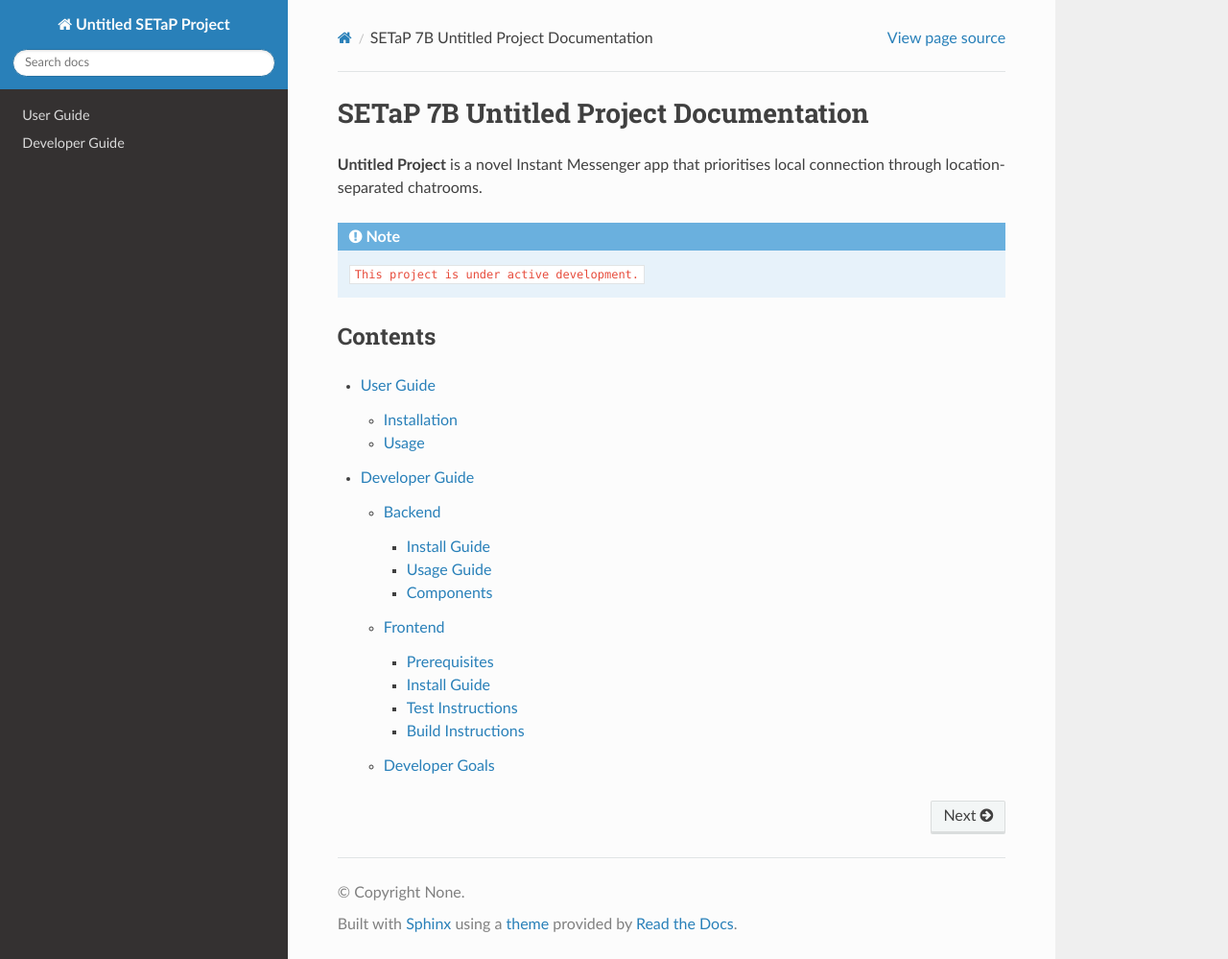
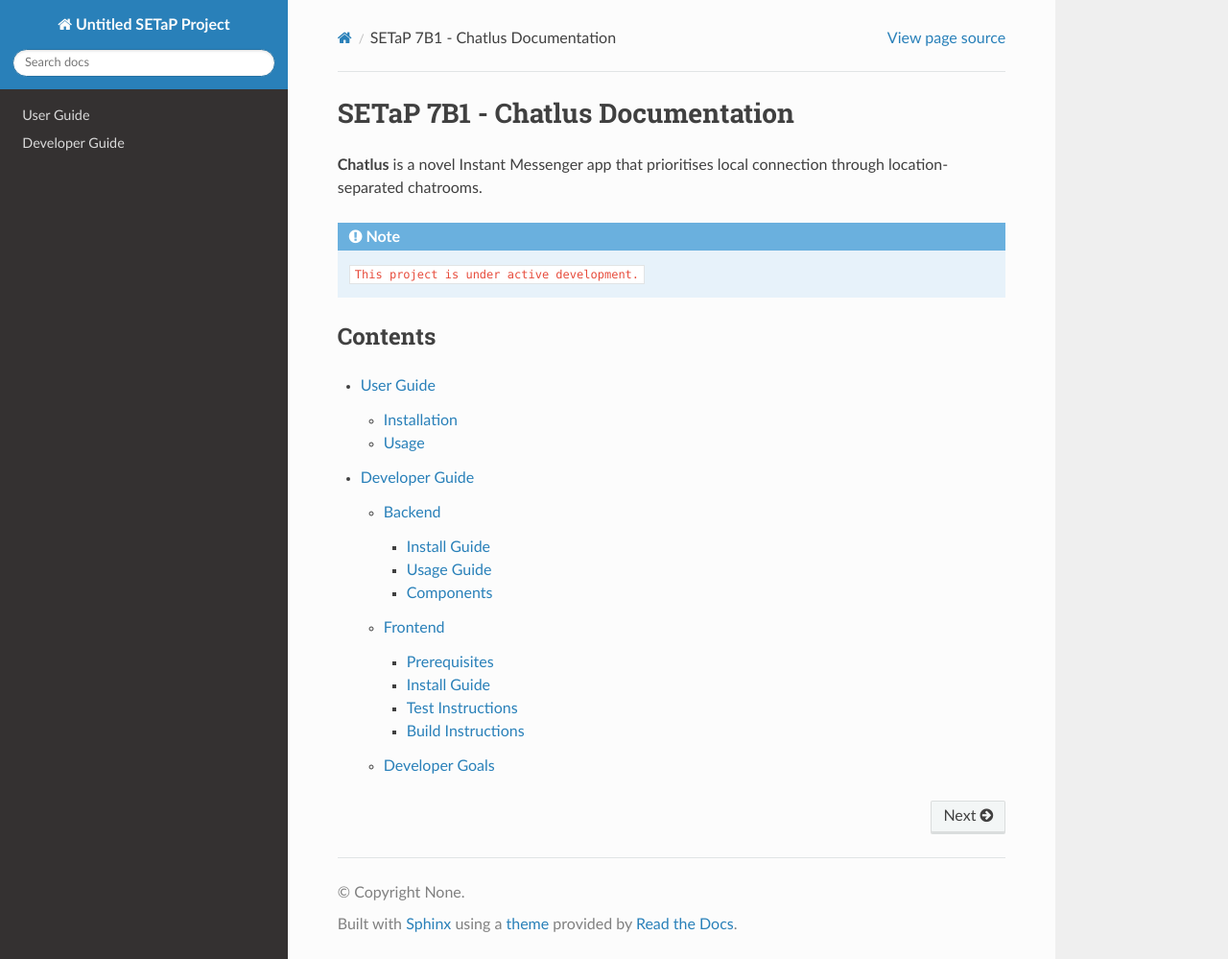
Before and after one commit to Chatlus/chatlus-docs, a Sphinx documentation site: the page built from docs/source/index.rst, in a window 1280 px wide and 999 px high. Shown: the whole window at 96% size. Built offline with Sphinx 7.4.7 and the Read the Docs theme 3.1.0, drawn with Linux system fonts in a browser that asks for light colours.

Commit message:
Update index.rst

```diff
--- a/docs/source/index.rst
+++ b/docs/source/index.rst
@@ -1,7 +1,7 @@
-SETaP 7B Untitled Project Documentation
+SETaP 7B1 - Chatlus Documentation
 ===================================
 
-**Untitled Project** is a novel Instant Messenger app that prioritises local connection through location-separated chatrooms.
+**Chatlus** is a novel Instant Messenger app that prioritises local connection through location-separated chatrooms.
 
 .. note::
 
```
